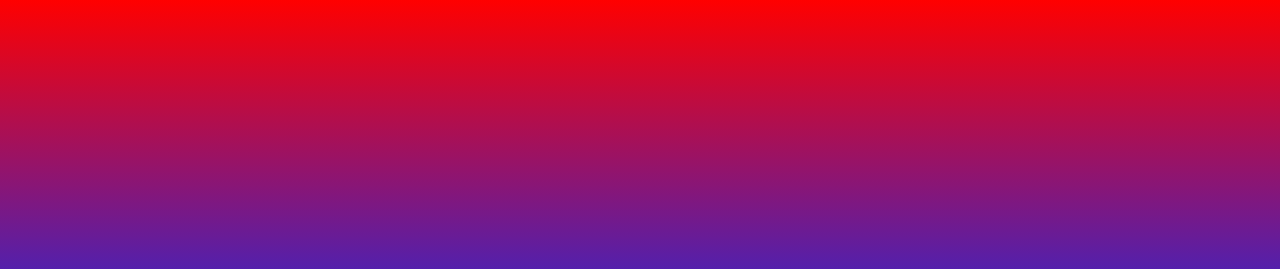
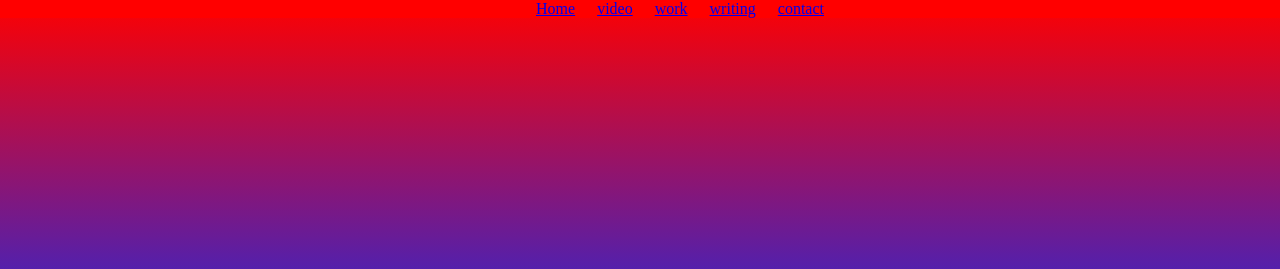
Before and after one commit to JayAuradkar/Tim-Berners-Lee-profile, a plain HTML site: page index.html in a window 1280 px wide. Shown: the top 269 px of the page. Drawn offline with Linux system fonts and the light colour scheme.

Commit message:
Add files via upload

```diff
--- a/style.css
+++ b/style.css
@@ -37,6 +37,7 @@ body{
     cursor: pointer;
     background: #ff0000;
     width: 100%;
+    top: 0px
 }
 .links{
     display: inline;
```
